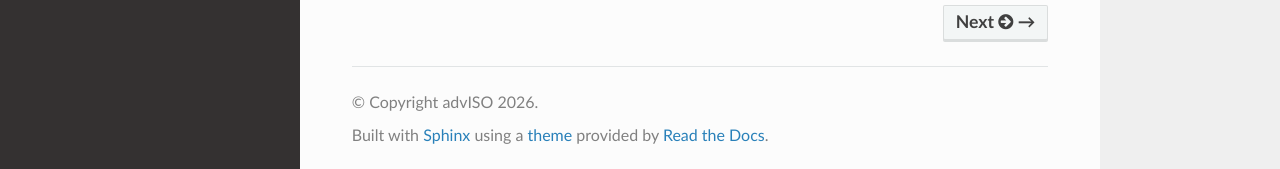
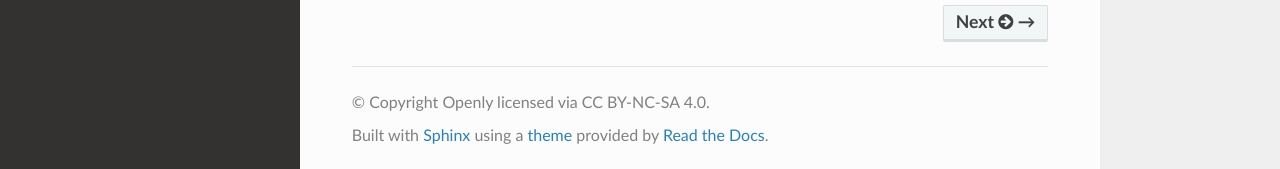
Before and after one commit to advISO-project/advISO_audit_guide, a Sphinx documentation site: the page built from docs/source/index.rst, in a window 1280 px wide and 900 px high, scrolled down 754 px. Shown: the part 728-897 px from the top of the window. Built offline with Sphinx 7.4.7 and the Read the Docs theme 3.1.0, drawn with Linux system fonts in a browser that asks for light colours.

Commit message:
Update copyright information in conf.py
Openly licensed via CC BY-NC-SA 4.0

```diff
--- a/docs/source/conf.py
+++ b/docs/source/conf.py
@@ -3,7 +3,7 @@
 # -- Project information
 
 project = 'advISO'
-copyright = 'advISO 2026'
+copyright = 'Openly licensed via CC BY-NC-SA 4.0'
 author = 'Amy Gaskin, advISO Team'
 
 release = '0.1'
```
